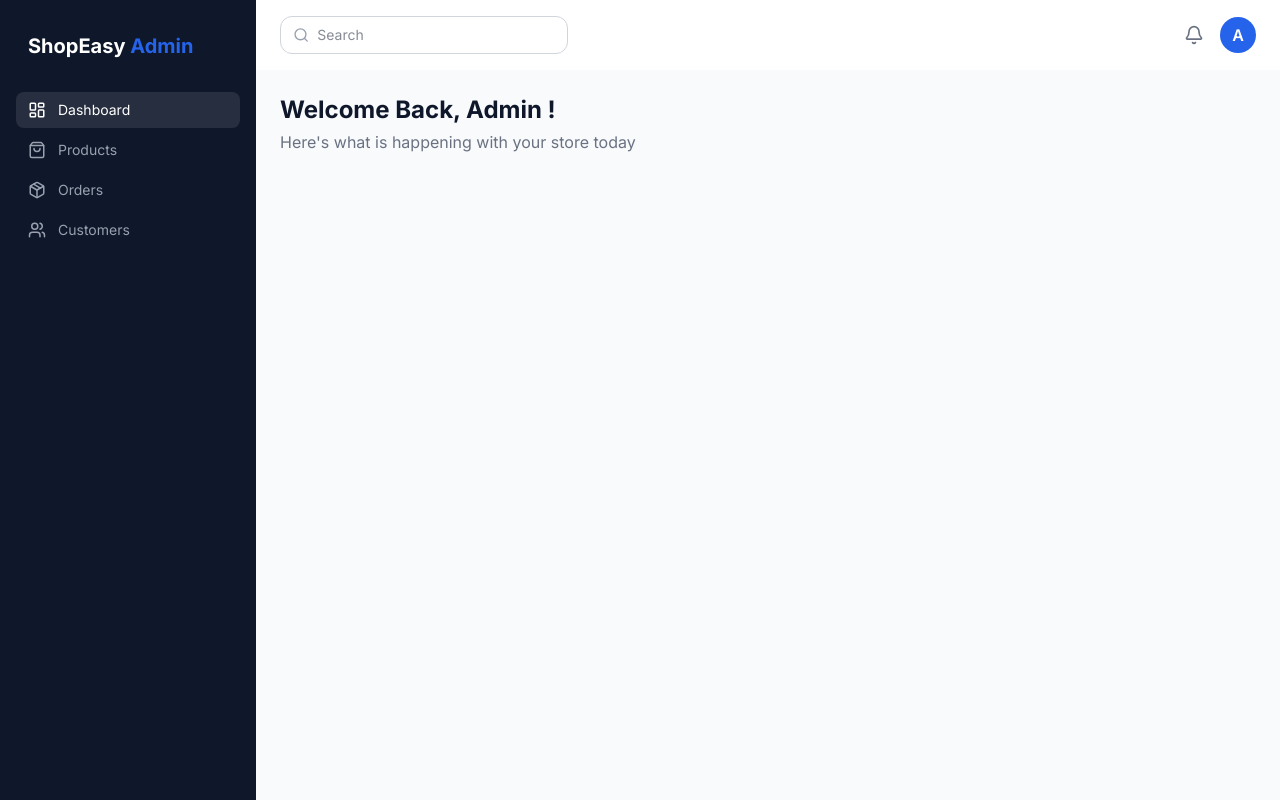
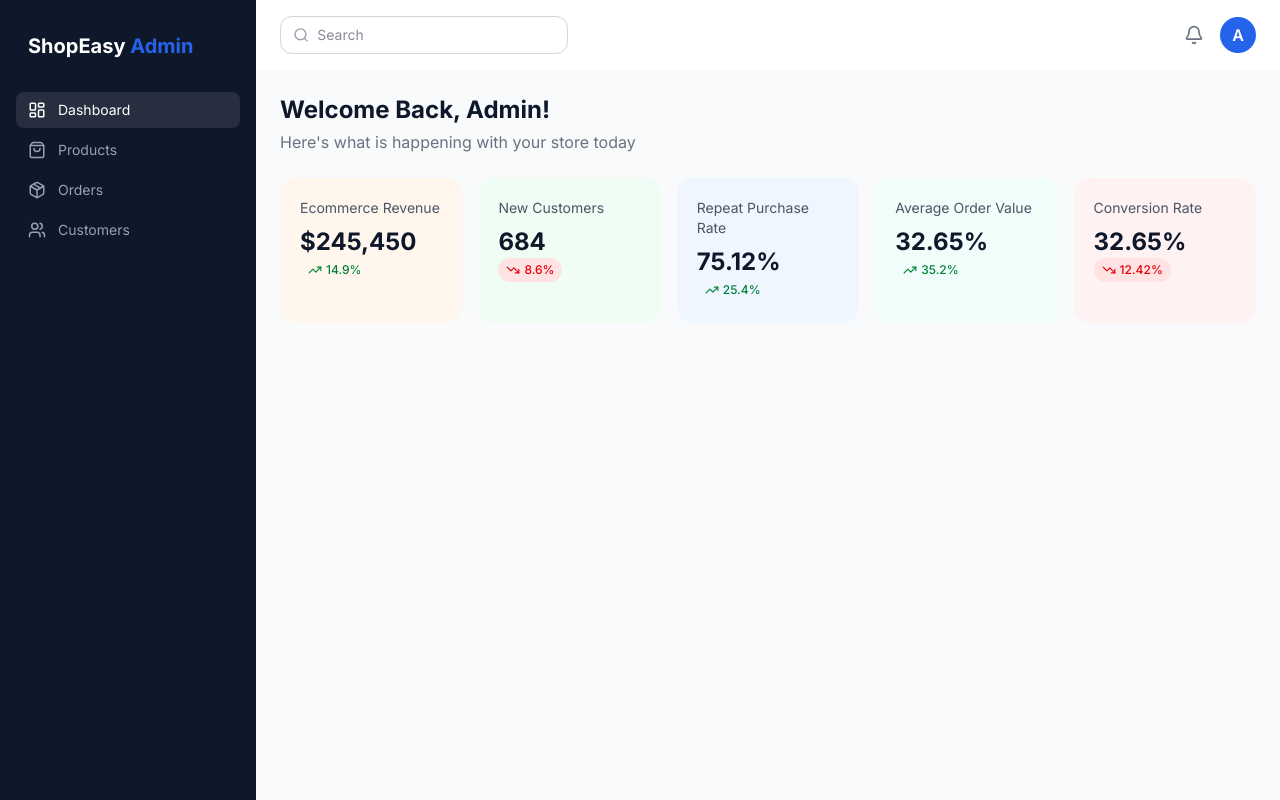
Before and after one commit to rahulk1422/ecommerce-frontend, a React (Vite) app: page /admin in a window 1280 px wide. Built offline with nearby package versions, Linux system fonts and the light colour scheme.

Commit message:
Add admin KPI stat cards

```diff
--- /dev/null
+++ b/src/components/admin/StatCard.jsx
@@ -0,0 +1,24 @@
+import { TrendingDown, TrendingUp } from "lucide-react";
+
+function StatCard({ title, value, change, bg}){
+    let badgeStyle = "bg-green-1100 text-green-700";
+    let Icon = TrendingUp;
+
+    if(change < 0){
+        badgeStyle = "bg-red-100 text-red-600";
+        Icon = TrendingDown;
+    }
+    return (
+        <div className={`rounded-2xl p-5 ${bg}`}>
+            <p className="text-sm text-gray-600">{title}</p>
+            <p className="text-2xl font-bold text-dark mt-2">{value}</p>
+
+            <span className={`inline-flex items-center gap-1 px-2 py-1 rounded-full text-xs font-medium ${badgeStyle}`}>
+                <Icon size={14}/>
+                {Math.abs(change)}%
+            </span>
+        </div>
+    )
+}
+
+export default StatCard;
--- /dev/null
+++ b/src/data/adminStats.js
@@ -0,0 +1,7 @@
+export const stats = [
+    { id: 1, title: "Ecommerce Revenue", value : "$245,450", change: 14.9, bg: "bg-orange-50"},
+    { id: 2, title: "New Customers", value : "684", change: -8.6, bg: "bg-green-50"},
+    { id: 3, title: "Repeat Purchase Rate", value: "75.12%", change: 25.4 , bg: "bg-blue-50"},
+    { id: 4, title: "Average Order Value", value: "32.65%", change: 35.2, bg: "bg-teal-50"},
+    { id: 5, title: "Conversion Rate", value: "32.65%", change: -12.42, bg: "bg-red-50"}
+];
--- a/src/pages/admin/Dashboard.jsx
+++ b/src/pages/admin/Dashboard.jsx
@@ -1,12 +1,27 @@
-function Dashboard(){
-    return(
-        <div>
-            <h1 className="text-2xl font-bold text-dark">Welcome Back, Admin !</h1>
-            <p className="text-gray-500 mt-1">
-                Here's what is happening with your store today
-            </p>
-        </div>
-    )
+import { stats } from "../../data/adminStats";
+import StatCard from "../../components/admin/StatCard";
+
+function Dashboard() {
+  return (
+    <div>
+      <h1 className="text-2xl font-bold text-dark">Welcome Back, Admin!</h1>
+      <p className="text-gray-500 mt-1">
+        Here's what is happening with your store today
+      </p>
+
+      <div className="grid grid-cols-1 sm:grid-cols-2 xl:grid-cols-5 gap-4 mt-6">
+        {stats.map((stat) => (
+          <StatCard
+            key={stat.id}
+            title={stat.title}
+            value={stat.value}
+            change={stat.change}
+            bg={stat.bg}
+          />
+        ))}
+      </div>
+    </div>
+  );
 }
 
 export default Dashboard;
```
